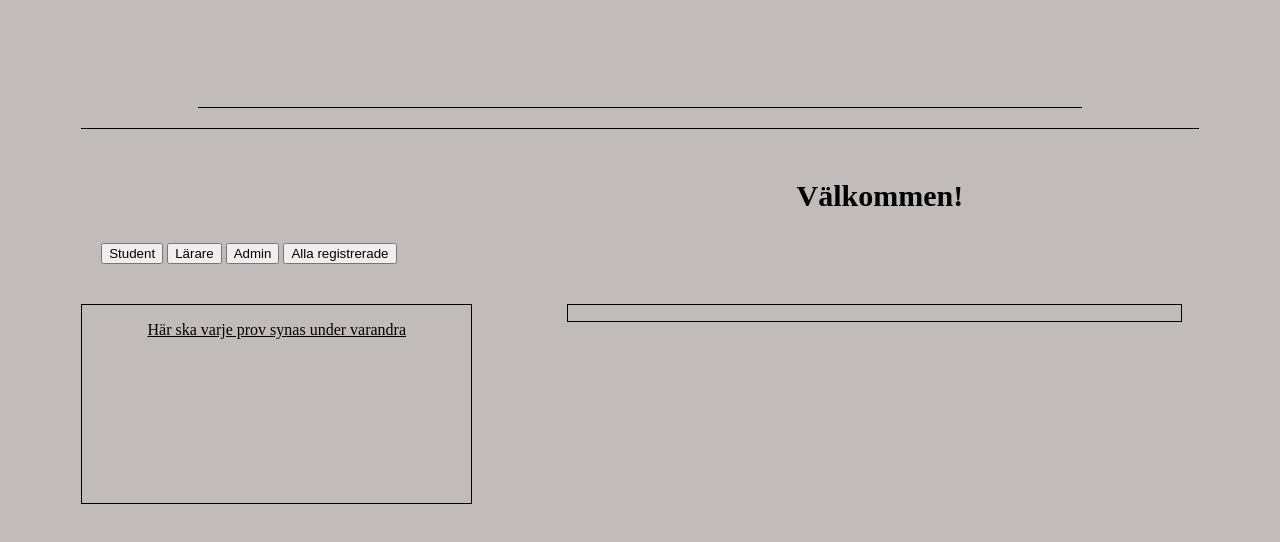
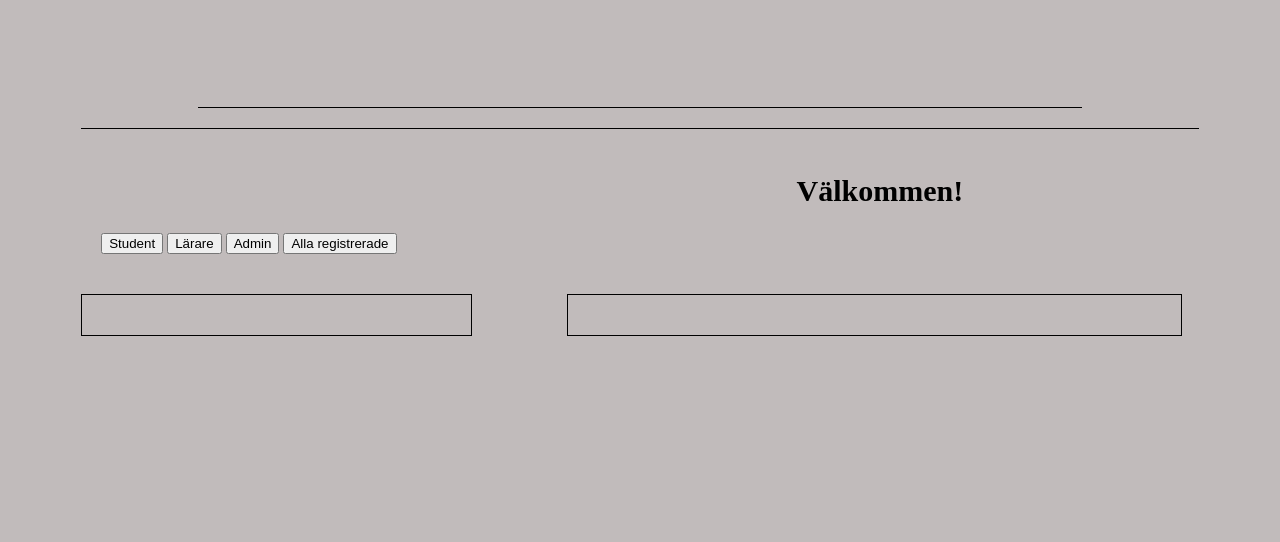
Before and after one commit to Grodfan/projekt, a plain HTML site: page public/LoginAdmin.html in a window 1280 px wide. Drawn offline with Linux system fonts and the light colour scheme.

Commit message:
Tagit bort form och p-taggar för admin

```diff
--- a/public/LoginAdmin.html
+++ b/public/LoginAdmin.html
@@ -13,31 +13,26 @@
 </div>
 
 <div>
-    <section class="grid-90 prefix-5 suffix-5 mobile-grid-100 tablet-grid-90 prefix-5 suffix-5">
+    <header class="grid-90 prefix-5 suffix-5 mobile-grid-100 tablet-grid-90 prefix-5 suffix-5">
         <article class="greetingDesign">
             <h1>Välkommen!</h1>
+            <nav>
                 <button id="student">Student</button>
                 <button id="teacher">Lärare</button>
                 <button id="admin">Admin</button>
                 <!-- This is not needed right now <button id="allTest">Alla prov</button>-->
                 <button id="allRegisteredUsers">Alla registrerade</button>
                 <!-- This is not needed right now <button id="results">Resultat</button>-->
+            </nav>
         </article>
-</section>
+</header>
 
     <section class="grid-90 prefix-5 suffix-5 mobile-grid-100 tablet-grid-90 prefix-5 suffix-5">
         <article class="grid-35 mobile-grid-100 tablet-grid-35 boxWithAllTestsDesign">
-            <!--this part might be better if it's connected and printet out direct from javascript-->
-            <form method="get">
-                <p><a class="allTests" href="">Här ska varje prov synas under varandra</a></p>
-            </form>
         </article>
 
         <!--This part will not be shown before you press a button, than the information connected to that button will be shown in this part-->
         <article id="content" class="grid-55 mobile-grid-100 tablet-grid-55 boxWithTestInformation">
-            <form method="get">
-                <p></p>
-            </form>
         </article>
     </section>
 </div>
--- a/public/css/style.css
+++ b/public/css/style.css
@@ -28,13 +28,16 @@ header.pageDesign{
 .boxWithAllTestsDesign{
     border: solid 1px;
     margin-bottom: 10px;
-    height: 200px;
+    padding-top: 20px;
+    padding-bottom: 20px;
     text-align: center;
 }
 #content{
     border: solid 1px;
     margin-left: 95px;
     margin-bottom: 10px;
+    padding-top: 20px;
+    padding-bottom: 20px;
 }
 
 /*Student index page*/
```
Lines whose indentation alone changed are shown as unchanged.
